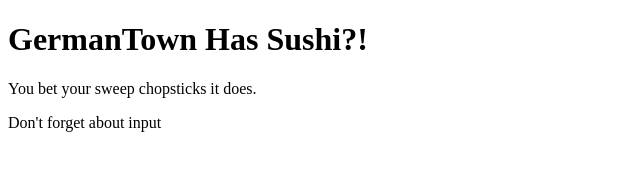
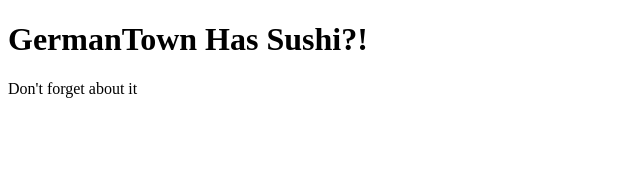
Before and after one commit to minaraz/Germantownsushi, a plain HTML site: page index.html in a window 1280 px wide. Shown: the whole page, without its empty margins (0-640 px from the left). Drawn offline with Linux system fonts and the light colour scheme.

Commit message:
Merge branch 'master' into gh-pages
# Conflicts:
#	index.html

```diff
--- a/index.html
+++ b/index.html
@@ -5,8 +5,7 @@
   <h1>
     GermanTown Has Sushi?!
   </h1>
-  <p>You bet your sweep chopsticks it does.</p>
-<p>Don't forget about input </p>
+<p>Don't forget about it </p>
 </body>
 </head>
 </html>
```
